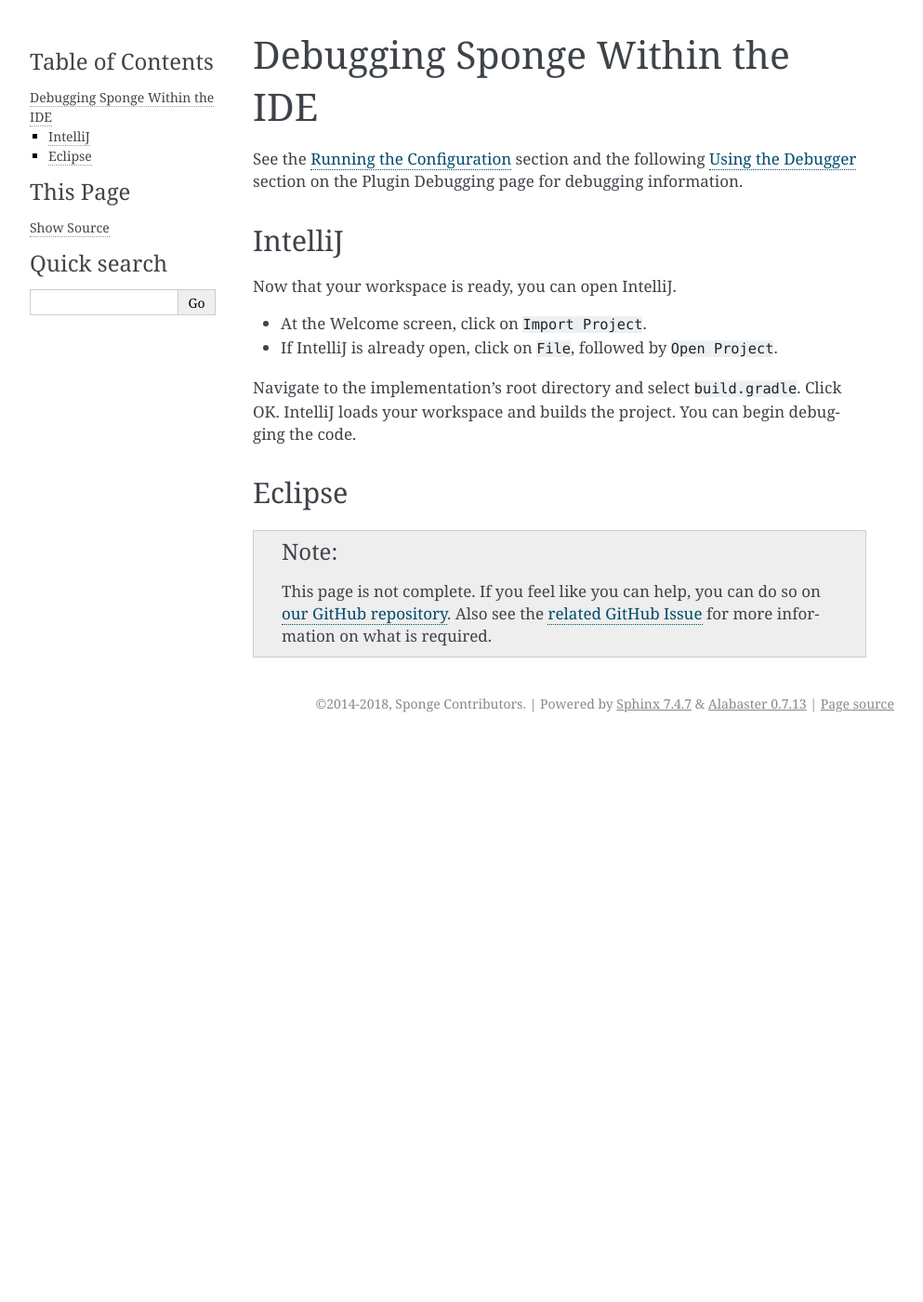
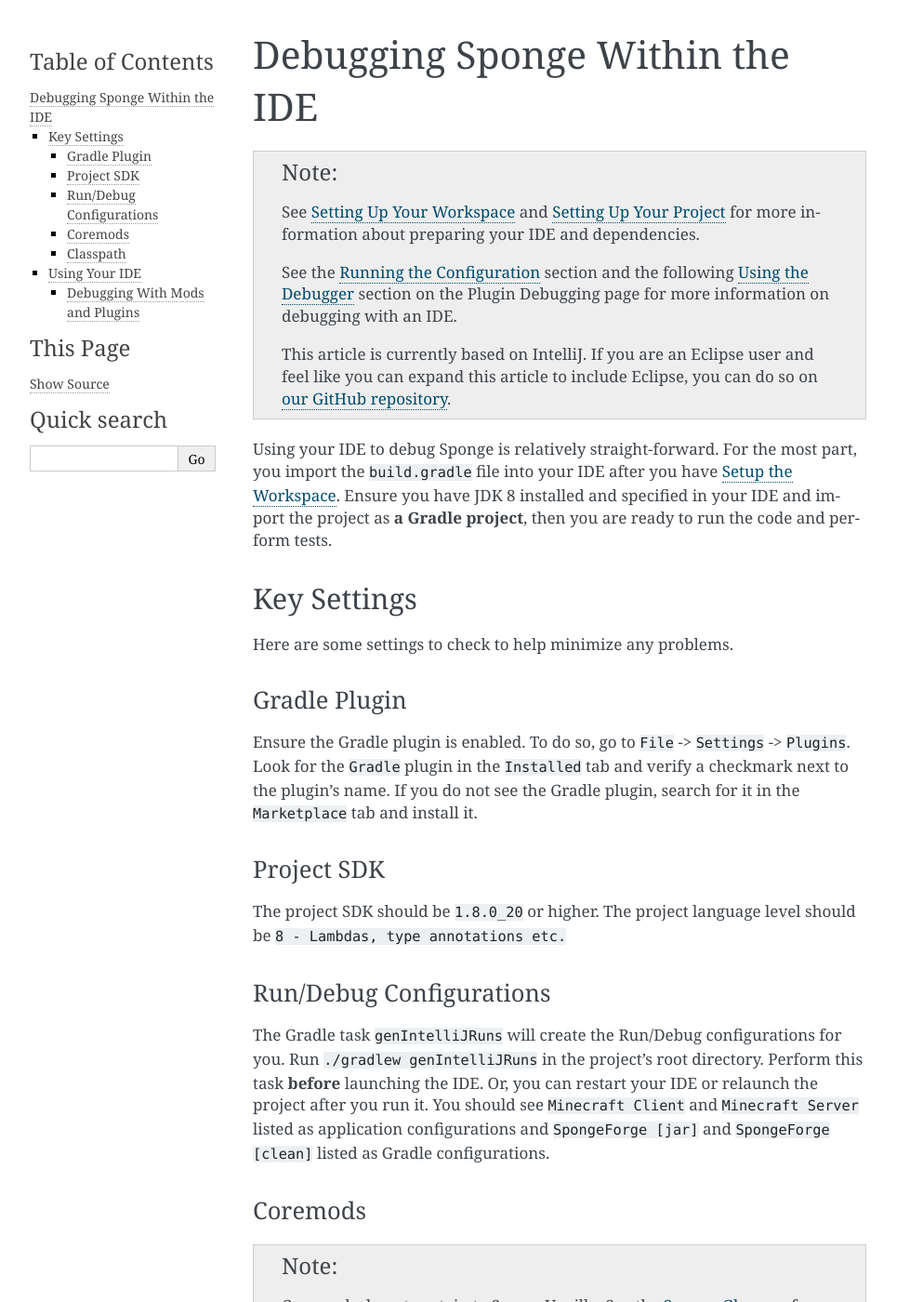
Before and after one commit to SpongePowered/SpongeDocs, a Sphinx documentation site: the page built from source/contributing/implementation/debugging/ide.rst, in a window 1280 px wide and 1400 px high. Shown: the whole window at 93% size, without its empty margins (148-1141 px from the left). Built offline with Sphinx 7.4.7, drawn with Linux system fonts in a browser that asks for light colours; pages that are not in the unit, such as notebooks, are missing from menus; some of the changed text lies outside the part shown.

Commit message:
Adding Content to Debugging Sponge Within the IDE (#792)
* Added reference target

* Added content for Debugging Sponge Within the IDE

* Converted relative paths to absolute paths

* Improved wording and corrected Title Case

```diff
--- a/source/contributing/implementation/debugging/ide.rst
+++ b/source/contributing/implementation/debugging/ide.rst
@@ -2,26 +2,91 @@
 Debugging Sponge Within the IDE
 ===============================
 
-See the :ref:`runConfig` section and the following :ref:`usingDebugger` section on the Plugin Debugging page for
-debugging information.
+.. note::
+    See :doc:`/plugin/workspace/index`  and :doc:`/plugin/project/index` for more information about preparing your IDE
+    and dependencies.
 
-IntelliJ
+    See the :ref:`runConfig` section and the following :ref:`usingDebugger` section on the Plugin Debugging page for
+    more information on debugging with an IDE.
+
+    This article is currently based on IntelliJ. If you are an Eclipse user and feel like you can expand this article
+    to include Eclipse, you can do so on `our GitHub repository <https://github.com/spongepowered/spongedocs>`_.
+
+Using your IDE to debug Sponge is relatively straight-forward. For the most part, you import the ``build.gradle`` file
+into your IDE after you have :ref:`setupWorkspace`. Ensure you have JDK 8 installed and specified in your IDE and
+import the project as **a Gradle project**, then you are ready to run the code and perform tests.
+
+Key Settings
+============
+
+Here are some settings to check to help minimize any problems.
+
+Gradle Plugin
+-------------
+
+Ensure the Gradle plugin is enabled. To do so, go to ``File`` -> ``Settings`` -> ``Plugins``. Look for the ``Gradle``
+plugin in the ``Installed`` tab and verify a checkmark next to the plugin's name. If you do not see the Gradle plugin,
+search for it in the ``Marketplace`` tab and install it.
+
+Project SDK
+-----------
+
+The project SDK should be ``1.8.0_20`` or higher. The project language level should be ``8 - Lambdas, type annotations
+etc.``
+
+Run/Debug Configurations
+------------------------
+
+The Gradle task ``genIntelliJRuns`` will create the Run/Debug configurations for you. Run ``./gradlew genIntelliJRuns``
+in the project's root directory. Perform this task **before** launching the IDE. Or, you can restart your IDE or
+relaunch the project after you run it. You should see ``Minecraft Client`` and ``Minecraft Server`` listed as
+application configurations and ``SpongeForge [jar]`` and ``SpongeForge [clean]`` listed as Gradle configurations.
+
+Coremods
 --------
 
-Now that your workspace is ready, you can open IntelliJ.
+.. note::
+    Coremods do not pertain to SpongeVanilla. See the :doc:`/about/glossary` for a definition of coremod.
 
-- At the Welcome screen, click on ``Import Project``.
-- If IntelliJ is already open, click on ``File``, followed by ``Open Project``.
+Except for the Sponge coremod, Gradle or other automation tools provided by Sponge do not set up coremods in your
+project. As a result, you must add them manually. To do so, specify each coremod in a comma-separated list with the
+``-Dfml.coreMods.load`` parameter in the VM options for your project. You can locate the VM options in the Run/Debug
+Configurations.
 
-Navigate to the implementation's root directory and select ``build.gradle``. Click OK. IntelliJ loads your workspace
-and builds the project. You can begin debugging the code.
+.. tip::
+    The **Mixins** section of :doc:`/plugin/practices/best` has a discussion on mixins, coremods, and other low-level
+    definitions.
 
+    :doc:`mixin` also discusses other useful VM options in the **Output** section.
 
-Eclipse
--------
+Classpath
+---------
 
-.. note::
+While in the Run/Debug Configurations window, verify the ``Use classpath of module:`` is populated. Click on the
+drop-down menu and select a module with ``_main`` in its name when it specifies ``<no module>``.
 
-    This page is not complete. If you feel like you can help, you can do so on `our GitHub repository
-    <https://github.com/spongepowered/spongedocs>`_. Also see the `related GitHub Issue
-    <https://github.com/SpongePowered/SpongeDocs/issues/356>`_ for more information on what is required.
+.. tip::
+
+   When in doubt, select the project on which you are working. For example, select ``SpongeForge_main`` when working
+   with SpongeForge or ``SpongeVanilla_main`` when working with SpongeVanilla.
+
+Using Your IDE
+==============
+
+Now with everything working, you can do all of the usual tasks when in your IDE, such as setting breakpoints, stepping
+through code, examining variables, and evaluating expressions. You can also utilize regular aspects of the game, such
+as commands and log output.
+
+Debugging With Mods and Plugins
+-------------------------------
+
+When debugging code with a mod or plugin, place a copy of its jar file in the ``run/mods`` directory. The IDE will
+allow you to examine the code and set breakpoints. However, you must specify the directory as a library.
+
+To do this, open ``Project Settings`` and select the ``Libraries`` project component. Click on ``+`` near the top of
+the middle column. Click on ``Java`` and navigate to the ``mods`` folder and select it. Click ``OK``. You can now
+view source code and set breakpoints in the mods or plugins.
+
+.. warning::
+
+    Be sure to comply with all copyright notices and license agreements when using this feature.
--- a/source/contributing/implementation/debugging/index.rst
+++ b/source/contributing/implementation/debugging/index.rst
@@ -9,11 +9,13 @@
 SpongeCommon, or SpongeAPI, set up your workspace for a SpongeForge or SpongeVanilla implementation. SpongeCommon and
 SpongeAPI are debugged within the implementation setup.
 
-See :doc:`../../../about/structure` for more information.
+See :doc:`/about/structure` for more information.
 
 .. note::
     Be sure to read and understand :doc:`/contributing/howtogit` and :doc:`/contributing/versioning` as well as the
     entirety of the :doc:`../index` sections before proceeding.
+
+.. _setupWorkspace:
 
 Setup the Workspace
 ===================
--- a/source/contributing/implementation/debugging/mixin.rst
+++ b/source/contributing/implementation/debugging/mixin.rst
@@ -3,8 +3,8 @@
 ===============
 
 .. tip::
-    The **Mixins** section of :doc:`../../../plugin/practices/best` has a discussion on mixins, coremods, and other
-    low-level definitions.
+    The **Mixins** section of :doc:`/plugin/practices/best` has a discussion on mixins, coremods, and other low-level
+    definitions.
 
 `Spongepowered Mixin <https://github.com/SpongePowered/Mixin>`_ is the subsystem that allows SpongeAPI and other
 programs to interface with Minecraft. This article is not to provide a comprehensive explanation of Mixin. Please see
--- a/source/contributing/implementation/debugging/testing.rst
+++ b/source/contributing/implementation/debugging/testing.rst
@@ -21,9 +21,8 @@
    not provide all of the documentation. Instead, well-commented code supports and completes the documentation.
 
 .. tip::
-    A good understanding of :doc:`../../../plugin/index` provides a solid foundation for writing test plugins. Plugin
-    requirements apply to test plugins, such as :doc:`../../../plugin/plugin-identifier` and
-    :doc:`../../../plugin/logging`.
+    A good understanding of :doc:`/plugin/index` provides a solid foundation for writing test plugins. Plugin
+    requirements apply to test plugins, such as :doc:`/plugin/plugin-identifier` and :doc:`/plugin/logging`.
 
 You should provide a test plugin when you are contributing new or modified feature(s) to the API or implementation. The
 plugin is simply a class added to the package ``org.spongepowered.test``, which is found in the
```
